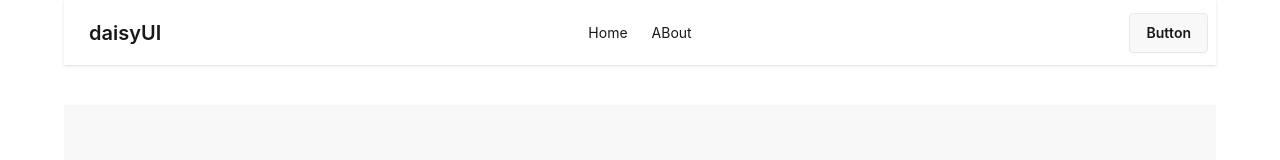
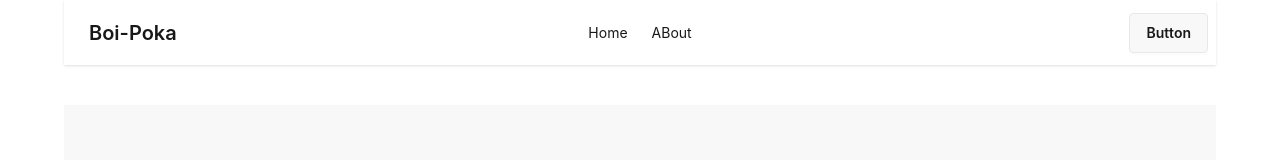
Before and after one commit to rafiulhasan1/Book-store, a React (Vite) app: page / in a window 1280 px wide. Shown: the top 160 px of the page. Built offline with nearby package versions, Linux system fonts and the light colour scheme.

Commit message:
final update and bug fixes

```diff
--- a/src/NavBer/NavBer.jsx
+++ b/src/NavBer/NavBer.jsx
@@ -20,7 +20,7 @@ const NavBer = () => {
                         {links}
                     </ul>
                 </div>
-                <a className="btn btn-ghost text-xl">daisyUI</a>
+                <a className="btn btn-ghost text-xl">Boi-Poka</a>
             </div>
             <div className="navbar-center hidden lg:flex">
                 <ul className="menu menu-horizontal px-1">
```
